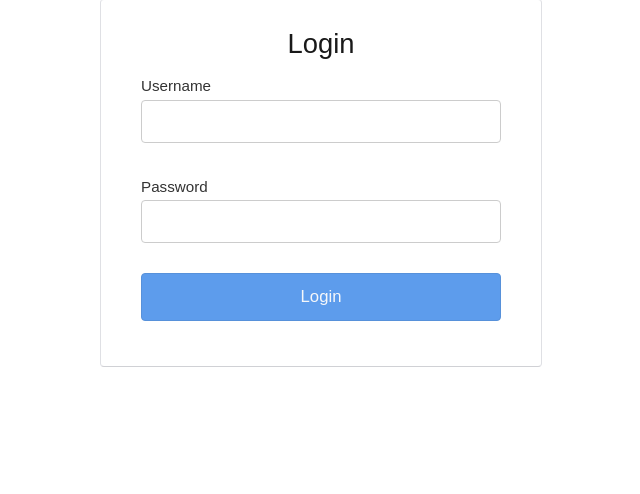
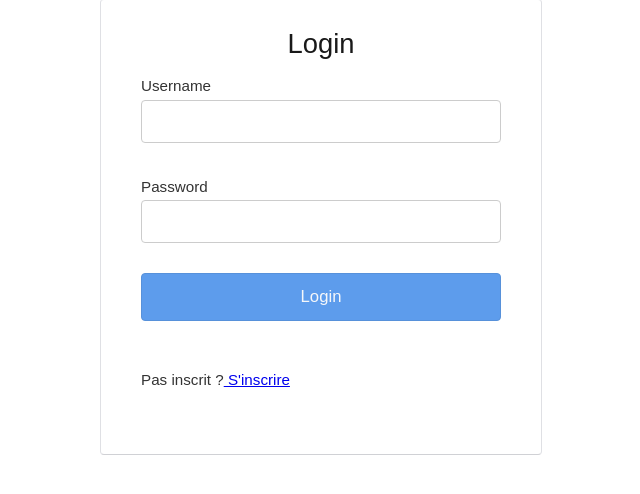
Before and after one commit to romain-lnr/I_Shoes, a PHP site: page / in a window 1280 px wide. Shown: the part 16-510 px from the top of the page, without its empty margins (319-959 px from the left). Run offline with PHP 8.4, Linux system fonts and the light colour scheme.

Commit message:
Update index.php

```diff
--- a/Code/index.php
+++ b/Code/index.php
@@ -41,6 +41,11 @@
                            class="btnLogin"></span>
                 </div>
             </div>
+            <div class=field-column>
+                <div>
+                    <p>Pas inscrit ?<a href="#"> S'inscrire</a></p>
+                </div>
+            </div>
         </div>
     </form>
 </div>
```
